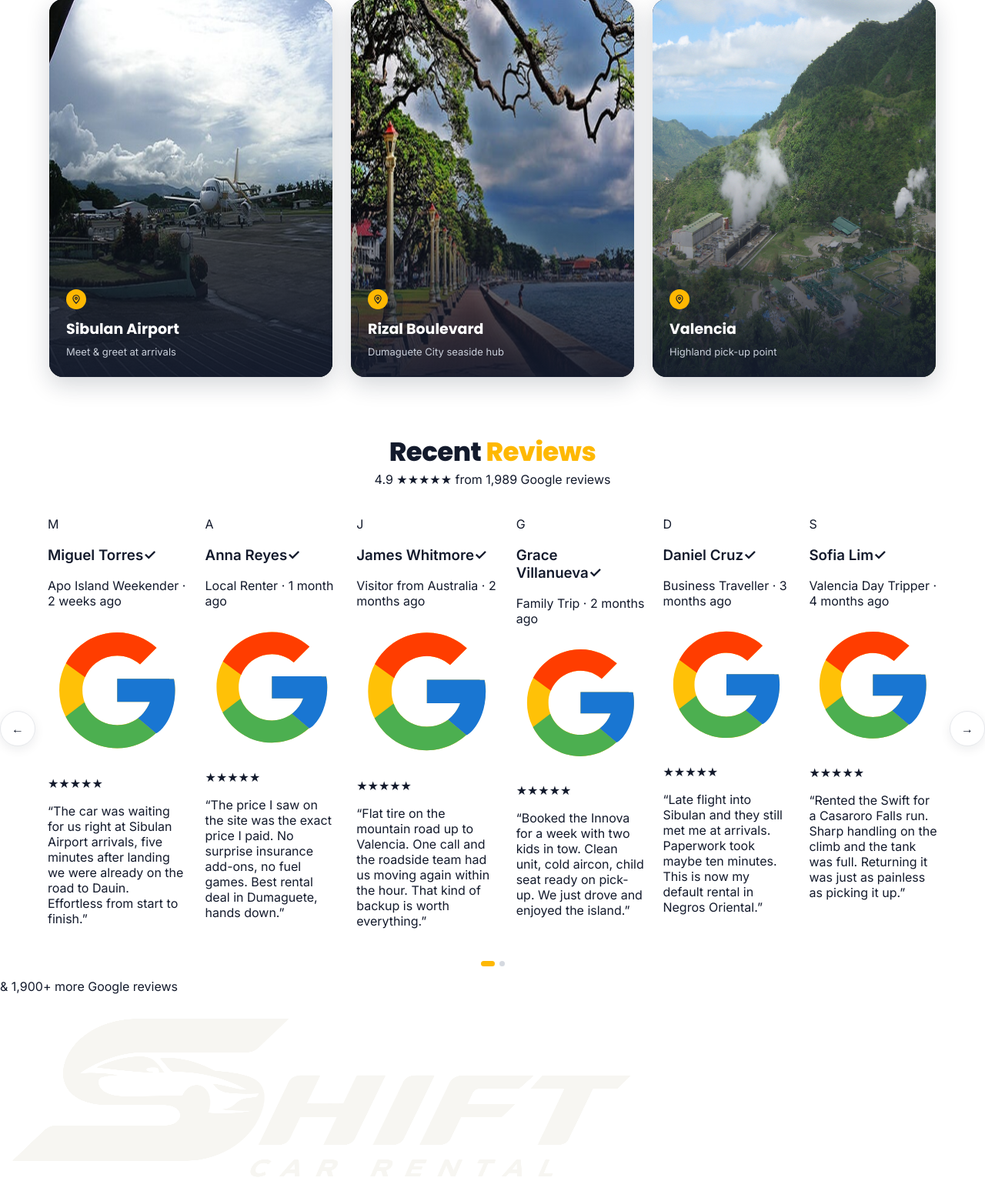
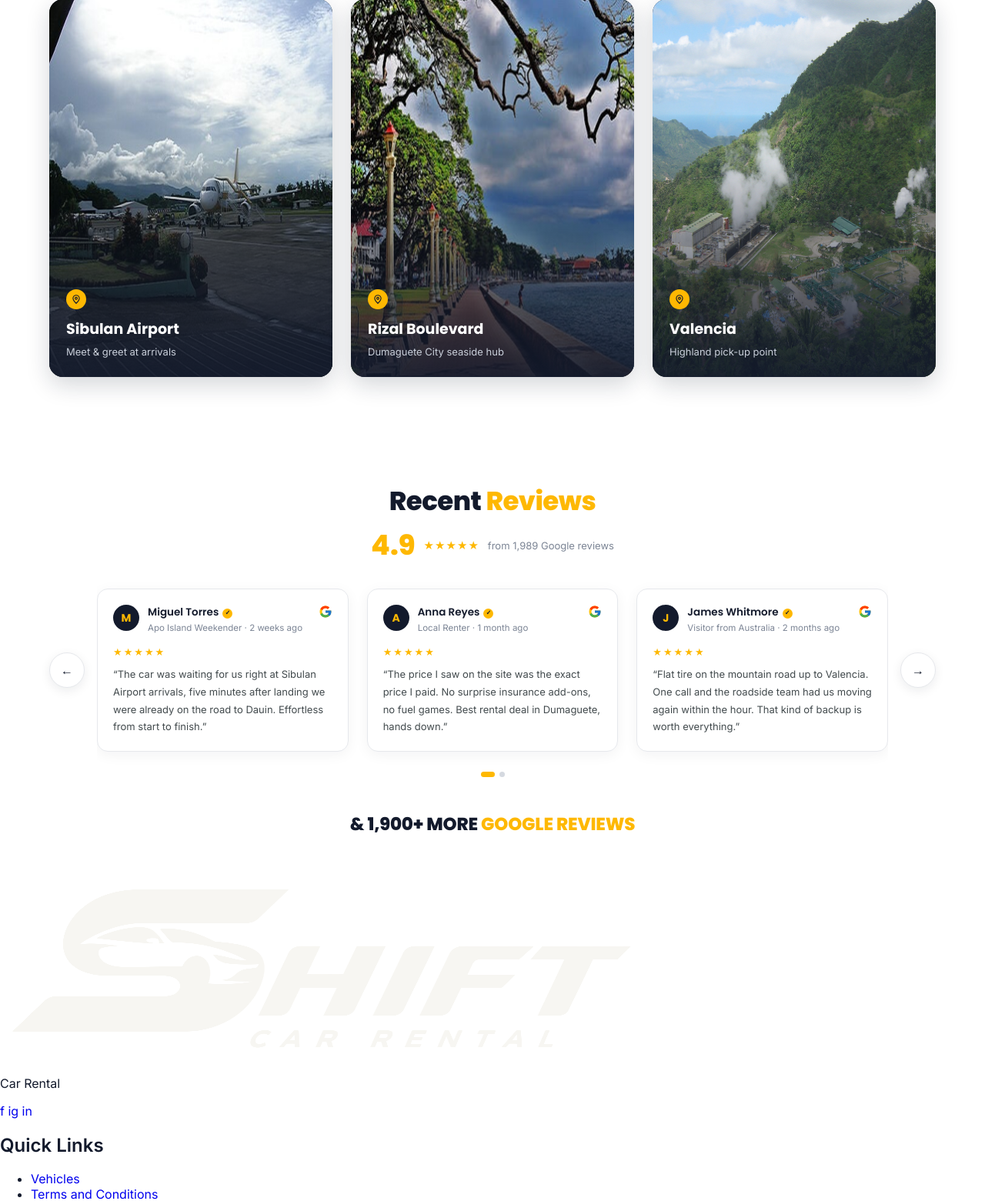
Before and after one commit to she4nwrld/carrental1, a PHP site: page / in a window 1280 px wide. Shown: the part 2233-3794 px from the top of the page at 77% size. Run offline with PHP 8.4, Linux system fonts and the light colour scheme.

Commit message:
style reviews section, rating line and review cards

```diff
--- a/css/style.css
+++ b/css/style.css
@@ -655,3 +655,134 @@ html { scroll-behavior: smooth; }
   font-size: 13px;
   line-height: 1.6;
 }
+
+/* recent reviews */
+.reviews-sec {
+  background: white;
+  padding: 64px var(--side) 52px;
+}
+
+/* dako nga score line sa ilawom sa heading */
+.rv-rating {
+  display: flex;
+  align-items: center;
+  justify-content: center;
+  flex-wrap: wrap;
+  gap: 11px;
+  margin-top: 14px;
+}
+
+.rv-big {
+  font-family: "Poppins", sans-serif;
+  font-weight: 800;
+  font-size: 36px;
+  line-height: 1;
+  color: #FEB802;
+}
+
+.rv-rating .rv-stars {
+  margin: 0;
+  color: #FEB802;
+  font-size: 15px;
+  letter-spacing: 1px;
+}
+
+.rv-count { color: #7C8595; font-size: 13px; }
+
+/* review card, parehas nga page math sa car card */
+.rv {
+  flex: 0 0 calc((100% - (var(--gap) * 2)) / 3);
+  min-width: 0;
+  background: white;
+  border: 1px solid #E6E8EC;
+  border-radius: 14px;
+  padding: 20px;
+  box-sizing: border-box;
+  display: flex;
+  flex-direction: column;
+  box-shadow: 0 4px 18px rgba(19, 26, 44, .05);
+}
+
+/* ang name row naa sa taas sa card */
+.rv-who {
+  display: flex;
+  align-items: flex-start;
+  gap: 11px;
+}
+
+/* initial sulod sa bilog, wala pa profile photos para niini */
+.rv-initial {
+  flex: 0 0 34px;
+  width: 34px;
+  height: 34px;
+  border-radius: 50%;
+  background: #131A2C;
+  color: #FEB802;
+  font-family: "Poppins", sans-serif;
+  font-weight: 700;
+  font-size: 14px;
+  text-align: center;
+  line-height: 34px;
+}
+
+.rv-name { flex: 1 1 auto; min-width: 0; }
+
+.rv-name h3 {
+  margin: 0;
+  font-family: "Poppins", sans-serif;
+  font-weight: 600;
+  font-size: 13.5px;
+}
+
+/* gamay nga verified tick tapad sa ngalan */
+.rv-check {
+  display: inline-flex;
+  align-items: center;
+  justify-content: center;
+  width: 13px;
+  height: 13px;
+  margin-left: 5px;
+  border-radius: 50%;
+  background: #FEB802;
+  color: #131A2C;
+  font-size: 8px;
+  line-height: 1;
+  vertical-align: 1px;
+}
+
+.rv-name p {
+  margin: 3px 0 0;
+  color: #7C8595;
+  font-size: 11.5px;
+}
+
+/* tinuod nga google mark, dili letra sulod sa ring */
+.rv-g { flex: 0 0 18px; display: flex; }
+.rv-g svg { width: 18px; height: 18px; min-width: 18px; display: block; }
+
+.rv-stars {
+  margin: 16px 0 0;
+  color: #FEB802;
+  font-size: 13px;
+  letter-spacing: 2px;
+}
+
+.rv-text {
+  margin: 10px 0 0;
+  color: #434B4E;
+  font-size: 13px;
+  line-height: 1.75;
+}
+
+/* closing line, plain text na so walay anchor styles dinhi */
+.rv-more {
+  text-align: center;
+  margin: 44px 0 0;
+  color: #131A2C;
+  font-family: "Poppins", sans-serif;
+  font-weight: 800;
+  font-size: 23px;
+  letter-spacing: -0.2px;
+  text-transform: uppercase;
+}
+.rv-more span { color: #FEB802; }
```
